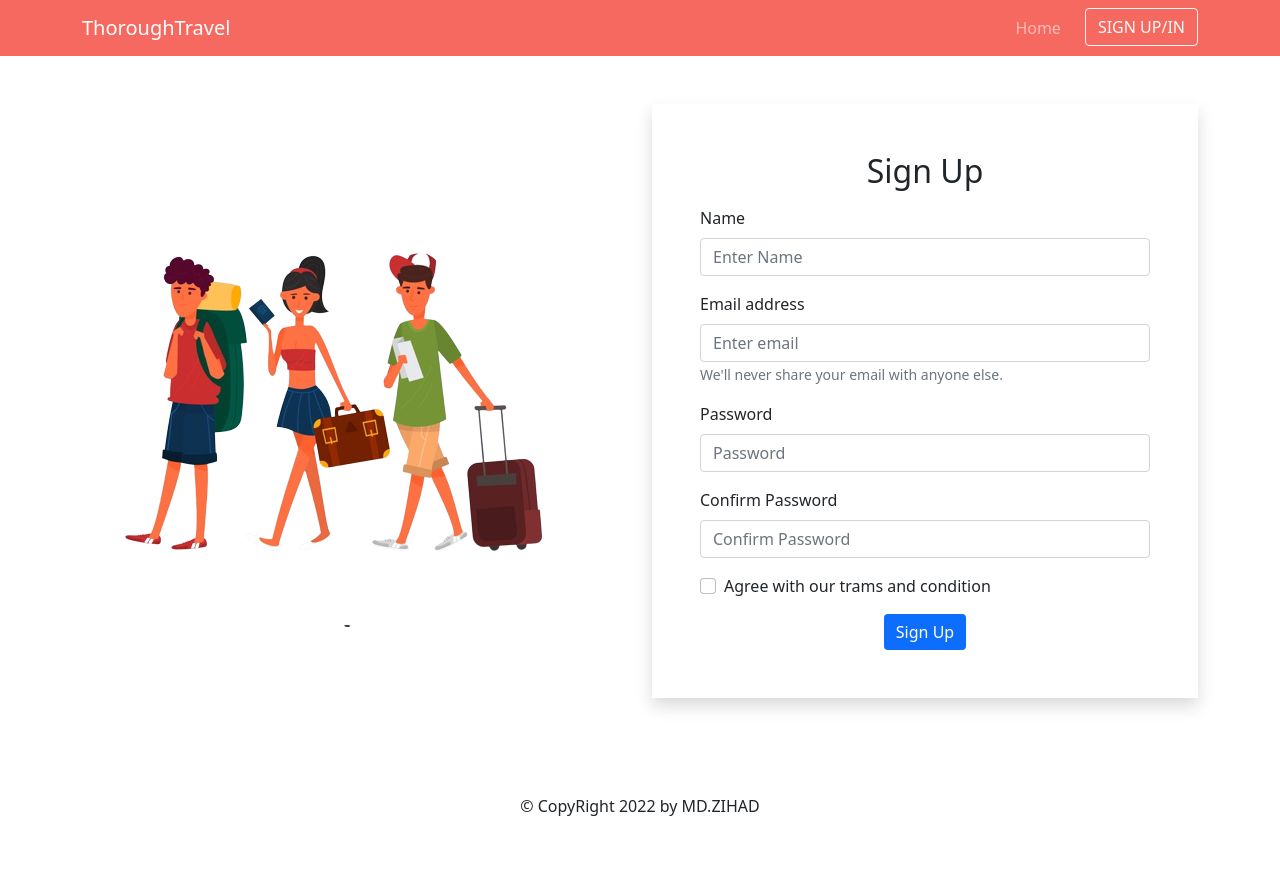
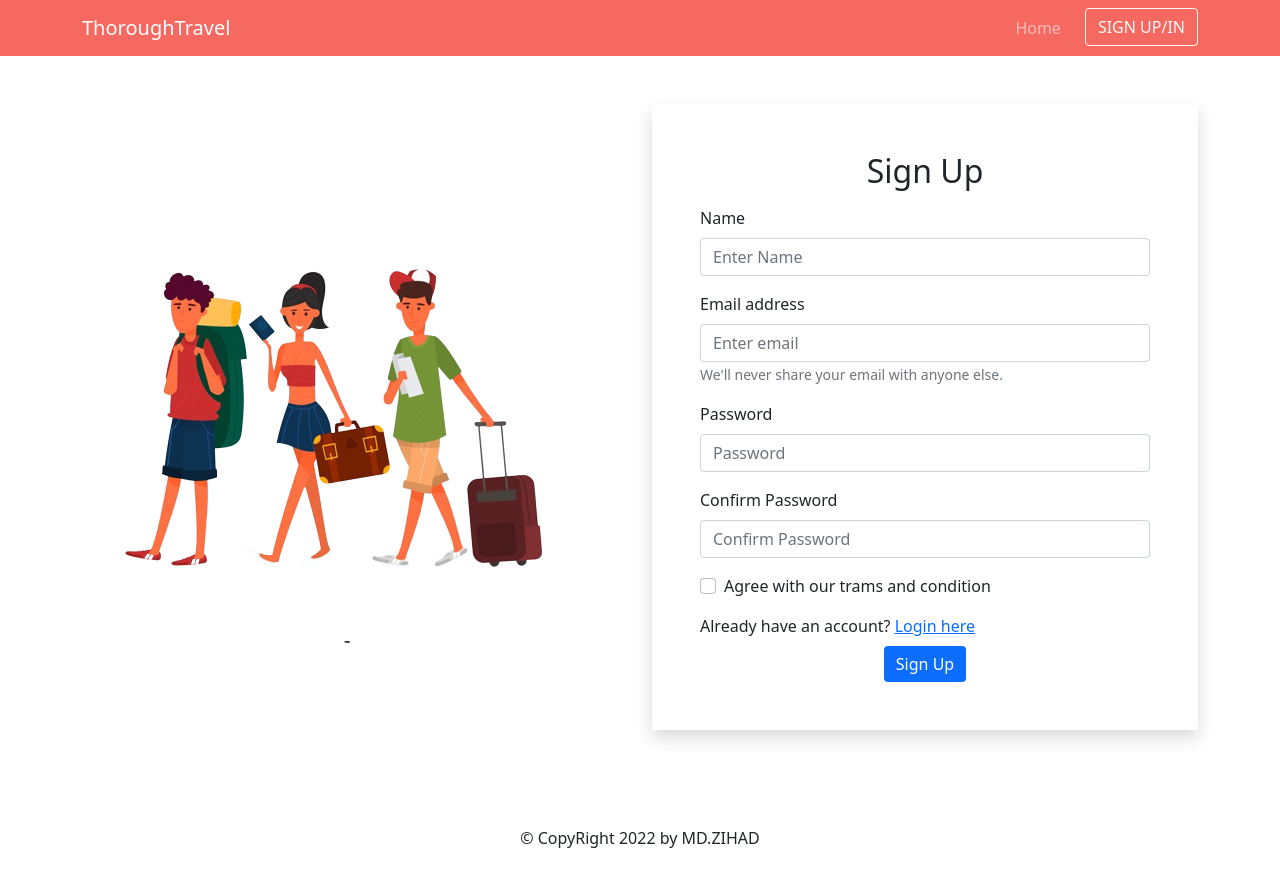
Before and after one commit to ZIHAD22/Thorough-Travel, a React (Create React App) app: page /signup in a window 1280 px wide. Shown: the top 886 px of the page. Built offline with nearby package versions, Linux system fonts and the light colour scheme.

Commit message:
add login link to sign up page

```diff
--- a/src/components/SignUp/SignUp.jsx
+++ b/src/components/SignUp/SignUp.jsx
@@ -1,5 +1,6 @@
 import React from "react";
 import { Button, Col, Container, Form, Row } from "react-bootstrap";
+import { Link } from "react-router-dom";
 import trevaler from "../../images/traveler.png";
 import "./SignUp.css";
 
@@ -41,6 +42,9 @@
                   label="Agree with our trams and condition"
                 />
               </Form.Group>
+              <div className="my-2">
+                Already have an account? <Link to="/login">Login here</Link>
+              </div>
               <Button
                 className="d-block mx-auto btn-color border-0"
                 variant="primary"
```
